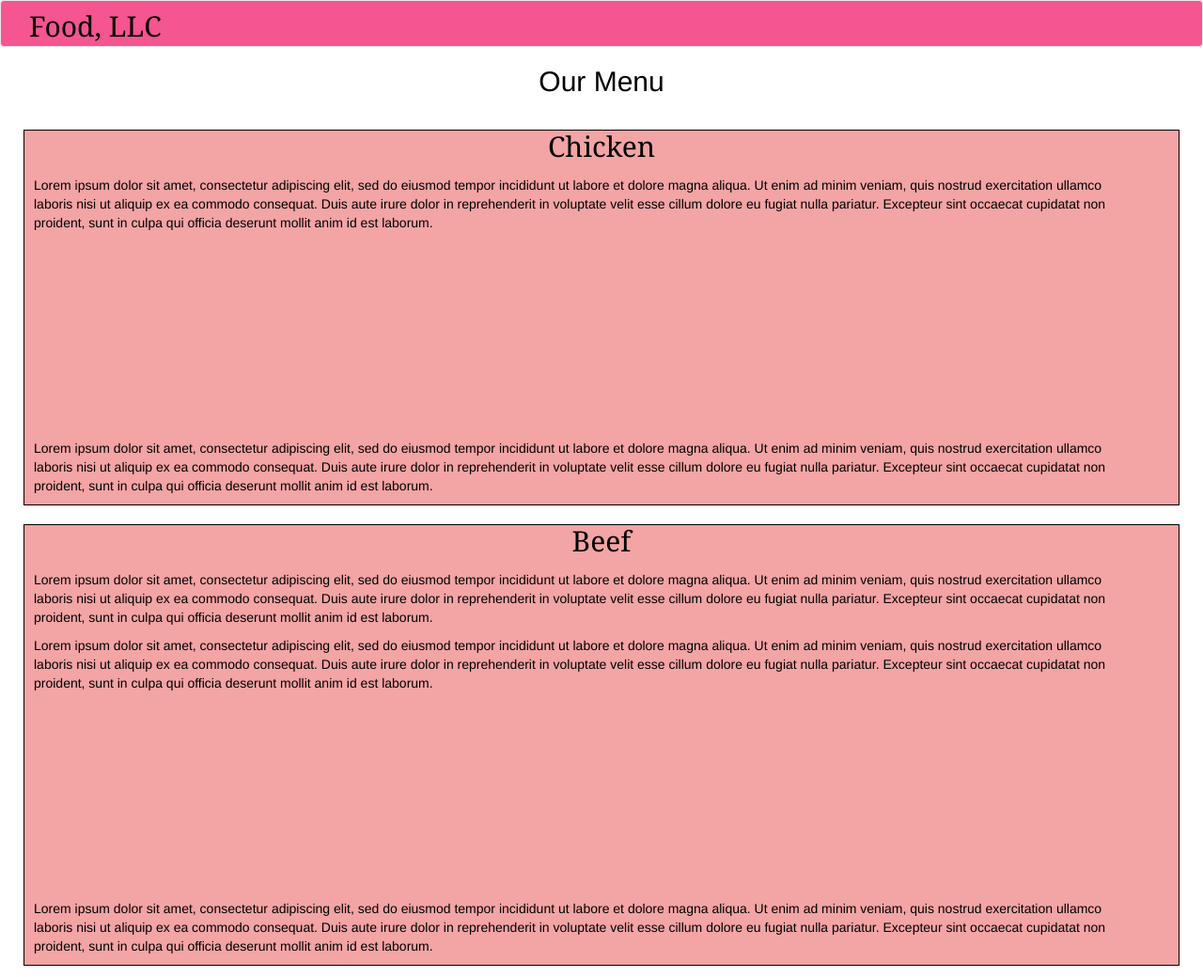
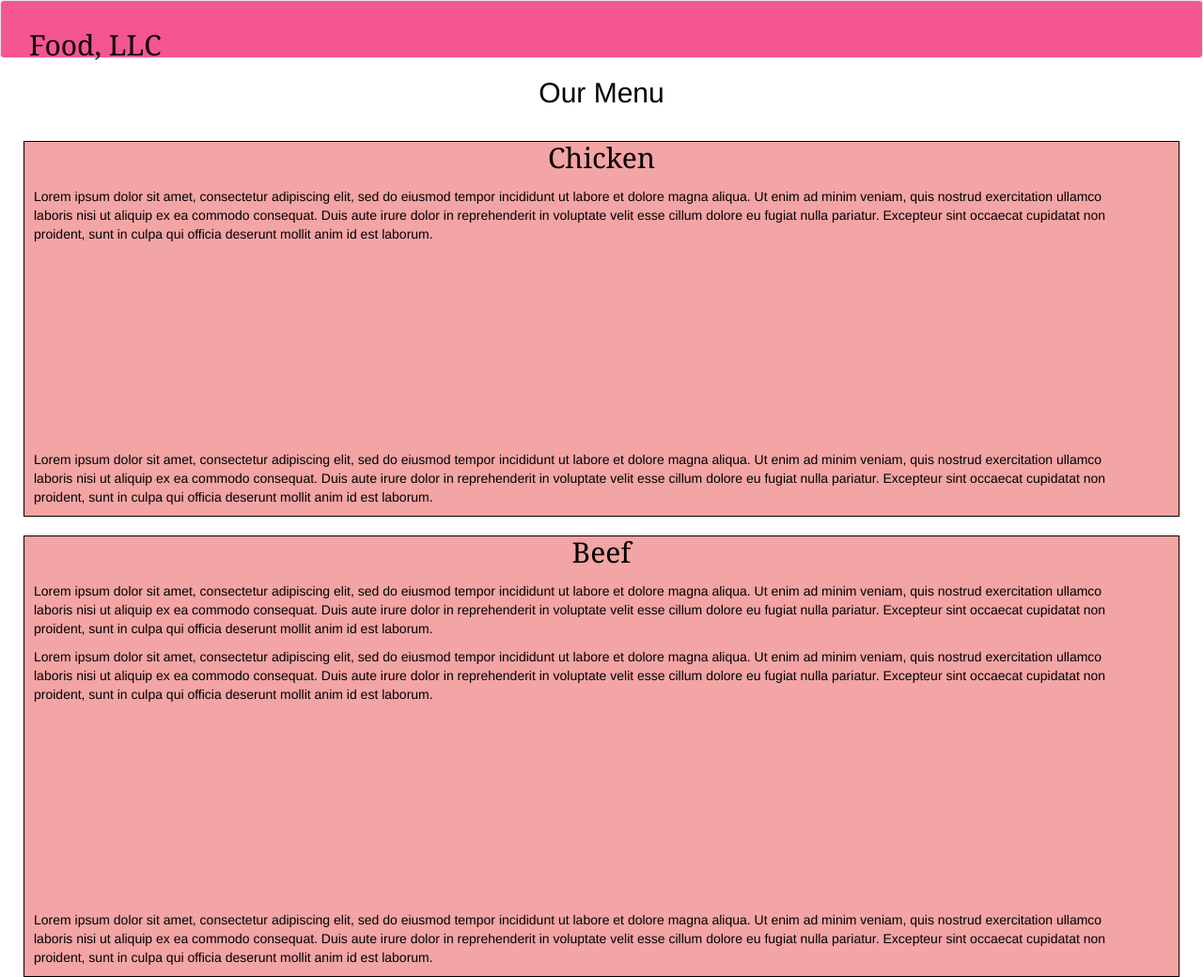
Before and after one commit to RefShah/HCJw1a, a plain HTML site: page mod3_soln/index.html in a window 1280 px wide. Shown: the top 1040 px of the page at 94% size. Drawn offline with nearby package versions, Linux system fonts and the light colour scheme.

Commit message:
Update mystyle.css

```diff
--- a/mod3_soln/css/mystyle.css
+++ b/mod3_soln/css/mystyle.css
@@ -59,10 +59,6 @@ section {
   margin-right: 0px;
   margin-left: 0px;
 }
-.navbar-brand {
-  padding-top: 10px;
-  height: 40px;
-}
 
 .navbar-default .navbar-toggle .icon-bar {
   background-color: black;
```
